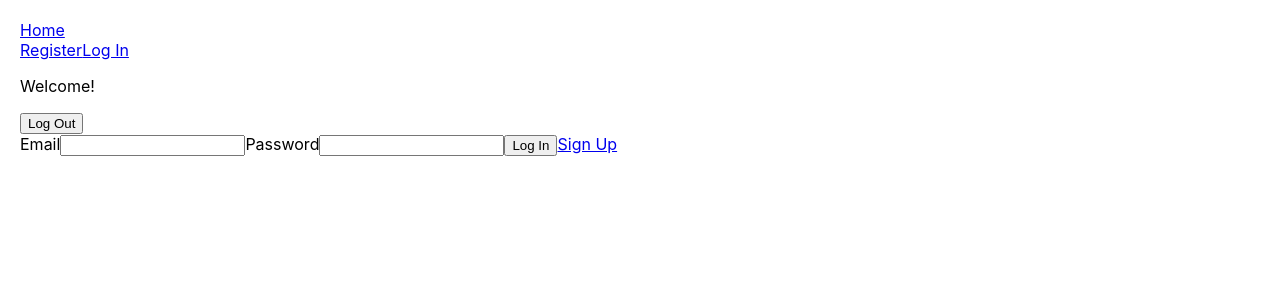
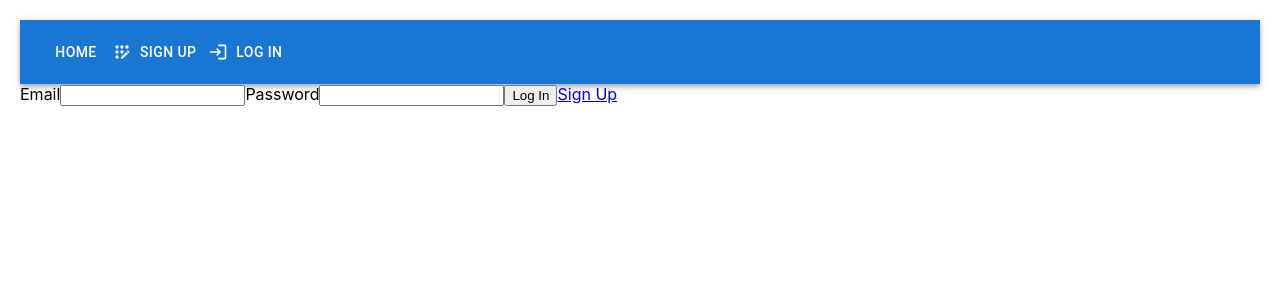
Before and after one commit to Nataliia-Shevchenko/goit-react-hw-08-phonebook, a React (Create React App) app: page /goit-react-hw-08-phonebook/login in a window 1280 px wide. Shown: the top 300 px of the page. Built offline with nearby package versions, Linux system fonts and the light colour scheme.

Commit message:
add header css

```diff
--- a/package.json
+++ b/package.json
@@ -4,8 +4,10 @@
   "private": true,
   "homepage": "https://Nataliia-Shevchenko.github.io/goit-react-hw-08-phonebook/",
   "dependencies": {
-    "@emotion/react": "^11.11.0",
+    "@emotion/react": "^11.11.1",
     "@emotion/styled": "^11.11.0",
+    "@mui/icons-material": "^5.11.16",
+    "@mui/material": "^5.13.6",
     "@reduxjs/toolkit": "^1.9.5",
     "@testing-library/jest-dom": "^5.16.3",
     "@testing-library/react": "^12.1.4",
--- a/src/components/AppBar/AppBar.jsx
+++ b/src/components/AppBar/AppBar.jsx
@@ -1,20 +1,23 @@
 import { AuthNav } from 'components/AuthNav/AuthNav';
 import { Navigation } from 'components/Navigation/Navigation';
-// import { useSelector } from "react-redux"
-// import { selectIsLoggedIn } from "redux/auth/auth-selectors"
+import { useSelector } from 'react-redux';
+import { selectIsLoggedIn } from 'redux/auth/auth-selectors';
 import { UserMenu } from '../UserMenu/UserMenu';
+import AppBar from '@mui/material/AppBar';
+import Box from '@mui/material/Box';
+import Toolbar from '@mui/material/Toolbar';
 
-export const AppBar = () => {
-  // const isLoggedIn = useSelector(selectIsLoggedIn);
+export const AppBarComp = () => {
+  const isLoggedIn = useSelector(selectIsLoggedIn);
 
   return (
-    <>
-      <header>
-        <Navigation />
-        <AuthNav />
-        <UserMenu />
-        {/* {isLoggedIn ? <UserMenu/> : <AuthNav />}  */}
-      </header>
-    </>
+    <Box sx={{ flexGrow: 1 }}>
+      <AppBar position="static">
+        <Toolbar>
+          <Navigation />
+          {isLoggedIn ? <UserMenu /> : <AuthNav />}
+        </Toolbar>
+      </AppBar>
+    </Box>
   );
 };
--- a/src/components/AuthNav/AuthNav.jsx
+++ b/src/components/AuthNav/AuthNav.jsx
@@ -1,10 +1,26 @@
-import { NavLink } from "react-router-dom"
+import { NavLink } from 'react-router-dom';
+import LoginRoundedIcon from '@mui/icons-material/LoginRounded';
+import AppRegistrationRoundedIcon from '@mui/icons-material/AppRegistrationRounded';
+import Button from '@mui/material/Button';
 
-export const AuthNav =() => {
-    return(
-        <div>
-            <NavLink to='/register'>Register</NavLink>
-            <NavLink to='/login'>Log In</NavLink>
-        </div>
-    )
-}
+export const AuthNav = () => {
+  return (
+    <div>
+      <NavLink to="/register">
+        <Button
+          startIcon={<AppRegistrationRoundedIcon />}
+          sx={{ color: 'white' }}
+        >Sign Up
+        </Button>
+      </NavLink>
+      <NavLink to="/login">
+        <Button
+          startIcon={<LoginRoundedIcon />}
+          sx={{ color: 'white' }}
+        >
+          Log In
+        </Button>
+      </NavLink>
+    </div>
+  );
+};
--- a/src/components/ContactForm/ContactForm.jsx
+++ b/src/components/ContactForm/ContactForm.jsx
@@ -2,6 +2,7 @@ import { useDispatch, useSelector } from 'react-redux';
 import { Form, FormInput, FormButton } from './ContactForm.styled';
 import { addContact } from 'redux/contacts/operations';
 import { selectContactsList } from 'redux/contacts/selectors';
+import { toast } from 'react-hot-toast';
 
 const ContactForm = () => {
   const contacts = useSelector(selectContactsList);
@@ -13,7 +14,7 @@ const ContactForm = () => {
     const form = e.target;
 
     if (contacts.find(contact => contact.name === form.elements.name.value)) {
-      window.alert(`${form.elements.name.value} is already in contacts`);
+      toast.error(`${form.elements.name.value} is already in contacts`);
       return;
     }
     dispatch(
--- a/src/components/ContactList/ContactList.jsx
+++ b/src/components/ContactList/ContactList.jsx
@@ -1,21 +1,19 @@
 import React from 'react';
 import ContactElement from 'components/ContactElement';
 import { useSelector } from 'react-redux';
-import { selectContactsList } from 'redux/contacts/selectors';
+import { selectVisibleContacts } from 'redux/contacts/selectors';
 import { List } from './ContactList.styled';
 
 
 
 const ContactList = () => {
 
-  // const visibleContacts = useSelector(selectVisibleContacts)
-
-  const contacts = useSelector(selectContactsList);
+  const visibleContacts = useSelector(selectVisibleContacts)
 
   return (
     <List>
     {
-      contacts?.map(contact => (
+      visibleContacts  && visibleContacts.map(contact => (
         <ContactElement contact={contact} key={contact.id}  />
       ))
       }
--- a/src/components/Layout.jsx
+++ b/src/components/Layout.jsx
@@ -1,11 +1,11 @@
 import { Suspense } from 'react';
-import { AppBar } from './AppBar/AppBar';
+import {AppBarComp } from './AppBar/AppBar';
 import { Outlet } from 'react-router-dom';
 
 export const Layout = () => {
   return (
     <div>
-      <AppBar />
+      <AppBarComp />
       <Suspense fallback={null}>
         <Outlet />
       </Suspense>
--- a/src/components/Navigation/Navigation.jsx
+++ b/src/components/Navigation/Navigation.jsx
@@ -1,15 +1,17 @@
-import { useSelector } from "react-redux";
-import { NavLink } from "react-router-dom"
+import { useSelector } from 'react-redux';
+import { NavLink } from 'react-router-dom';
+import Button from '@mui/material/Button';
 
 export const Navigation = () => {
   const isAuth = useSelector(state => state.auth.token);
   return (
     <>
       <nav>
-            <NavLink to='/'> Home </NavLink>
-            {isAuth && (<NavLink to='/contacts'>Phonebook</NavLink>) }
+        <NavLink to="/">
+          <Button sx={{ color: 'white' }}>Home </Button>
+        </NavLink>
+        {isAuth && <NavLink to="/contacts"><Button sx={{ color: 'white' }}>Phonebook</Button></NavLink>}
       </nav>
-
     </>
-    )
-}
+  );
+};
--- a/src/components/UserMenu/UserMenu.jsx
+++ b/src/components/UserMenu/UserMenu.jsx
@@ -1,19 +1,35 @@
-// import { selectUserName } from "redux/auth/auth-selectors"
-
-import { useDispatch } from "react-redux"
-import { logOut } from "redux/auth/auth-operations";
+import { selectUser } from 'redux/auth/auth-selectors';
+import { useDispatch, useSelector } from 'react-redux';
+import { logOut } from 'redux/auth/auth-operations';
+import { Chip } from '@mui/material';
+import AccountCircleIcon from '@mui/icons-material/AccountCircle';
+import LogoutIcon from '@mui/icons-material/Logout';
+import Button from '@mui/material/Button';
 
 export const UserMenu = () => {
-// const {user} = selectUserName()
-const dispatch = useDispatch();
+  const user = useSelector(selectUser);
+  const dispatch = useDispatch();
 
-const handleLogOut = () => {
-dispatch(logOut())
-}
-    return (
-        <div>
-            <p>Welcome!</p>
-            <button type='button' onClick={handleLogOut}>Log Out</button>
-        </div>
-    )
-}
+  const handleLogOut = () => {
+    dispatch(logOut());
+  };
+
+  return (
+    <div>
+      <Chip
+        icon={<AccountCircleIcon />}
+        sx={{ color: 'white' }}
+        label={user.email}
+      />
+      <Button
+        startIcon={<LogoutIcon />}
+        type="button"
+        onClick={handleLogOut}
+        color="inherit"
+      >
+        Log Out
+      </Button>
+
+    </div>
+  );
+};
--- a/src/redux/auth/auth-selectors.jsx
+++ b/src/redux/auth/auth-selectors.jsx
@@ -1,3 +1,3 @@
 export const selectIsLoggedIn = state => state.auth.isLoggedIn;
 
-export const selectUserName = state => state.auth.user;
+export const selectUser = state => state.auth.user;
--- a/src/redux/contacts/filterSlice.js
+++ b/src/redux/contacts/filterSlice.js
@@ -2,13 +2,13 @@ import { createSlice } from '@reduxjs/toolkit';
 
 const filterSlice = createSlice({
   name: 'filter',
-  initialState: '',
-  // {
-  //   filter: '',
-  // },
+  initialState:
+  {
+    filter: '',
+  },
   reducers: {
-    setFilter: (state, action) => {
-      state.filter = action.payload;
+    setFilter: (state, {payload}) => {
+      state.filter = payload;
     },
   },
 });
--- a/src/redux/contacts/selectors.js
+++ b/src/redux/contacts/selectors.js
@@ -10,7 +10,7 @@ export const selectFilter = state => state.filter;
 
 export const selectVisibleContacts = createSelector(
   [selectContactsList, selectFilter],
-  (contacts, { filter }) => {
+  (contacts, {filter}) => {
     return contacts.filter(contact =>
       contact.name.toLowerCase().includes(filter.toLowerCase())
     );
```
Also changed, not shown: 1 other file (tests, documents, lock files or other folders). Lines whose indentation alone changed are shown as unchanged.
